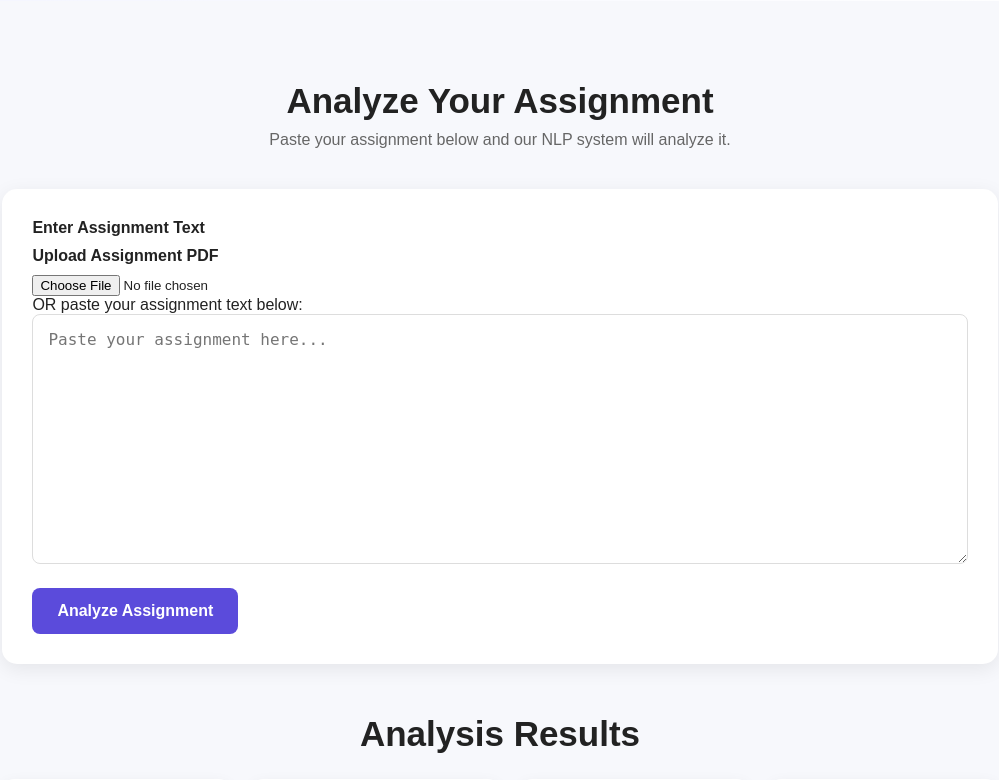
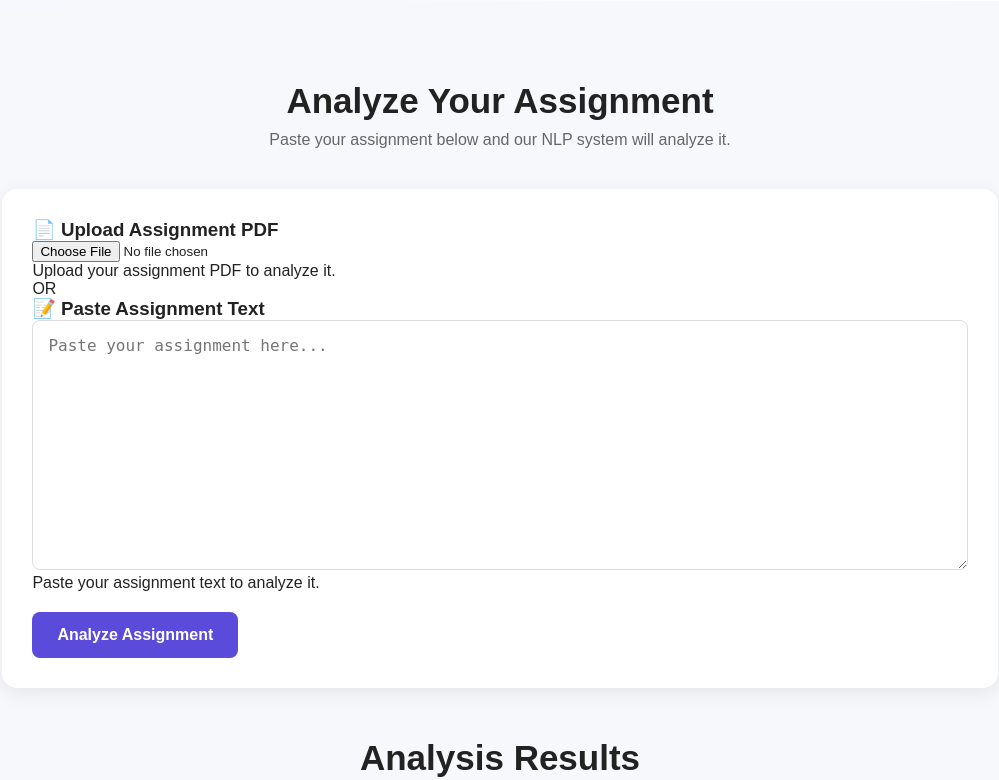
Before and after one commit to lakshminarayanadumbu-prog/AI-Assignment-Analyzer, a Flask app: page / in a window 1280 px wide. Shown: the part 705-1485 px from the top of the page, without its empty margins (140-1139 px from the left). Run offline with Flask 3, Linux system fonts and the light colour scheme.

Commit message:
Improve PDF and text input selection

```diff
--- a/static/script.js
+++ b/static/script.js
@@ -1,3 +1,29 @@
+const pdfFile = document.getElementById("pdfFile");
+const assignmentText = document.getElementById("assignmentText");
+
+// When PDF is selected
+pdfFile.addEventListener("change", function () {
+
+    if (pdfFile.files.length > 0) {
+        assignmentText.value = "";
+        assignmentText.disabled = true;
+    } else {
+        assignmentText.disabled = false;
+    }
+
+});
+
+// When user starts typing text
+assignmentText.addEventListener("input", function () {
+
+    if (assignmentText.value.trim() !== "") {
+        pdfFile.value = "";
+        pdfFile.disabled = true;
+    } else {
+        pdfFile.disabled = false;
+    }
+
+});
 const analyzeButton = document.getElementById("analyzeButton");
 
 analyzeButton.addEventListener("click", async function () {
--- a/templates/index.html
+++ b/templates/index.html
@@ -56,25 +56,39 @@
 
         <div class="analyzer-box">
 
-            <label for="assignmentText">
-                Enter Assignment Text
-            </label>
+            <div class="input-options">
 
-            <label for="pdfFile">Upload Assignment PDF</label>
+                <div class="input-option">
+
+                    <h3>📄 Upload Assignment PDF</h3>
+
                     <input type="file" id="pdfFile" accept=".pdf">
 
-            <p>OR paste your assignment text below:</p>
+                    <p>Upload your assignment PDF to analyze it.</p>
 
+                </div>
+
+                <div class="input-divider">
+                     OR
+                </div>
+
+                <div class="input-option">
+
+                     <h3>📝 Paste Assignment Text</h3>
 
                      <textarea
                          id="assignmentText"
                          placeholder="Paste your assignment here..."
                      ></textarea>
 
+                    <p>Paste your assignment text to analyze it.</p>
+
+                </div>
+
+            </div>
+
             <button id="analyzeButton">
-                Analyze Assignment
-            </button>
-
+    Analyze Assignment</button>
 </div>
 
 
```
Lines whose indentation alone changed are shown as unchanged.
